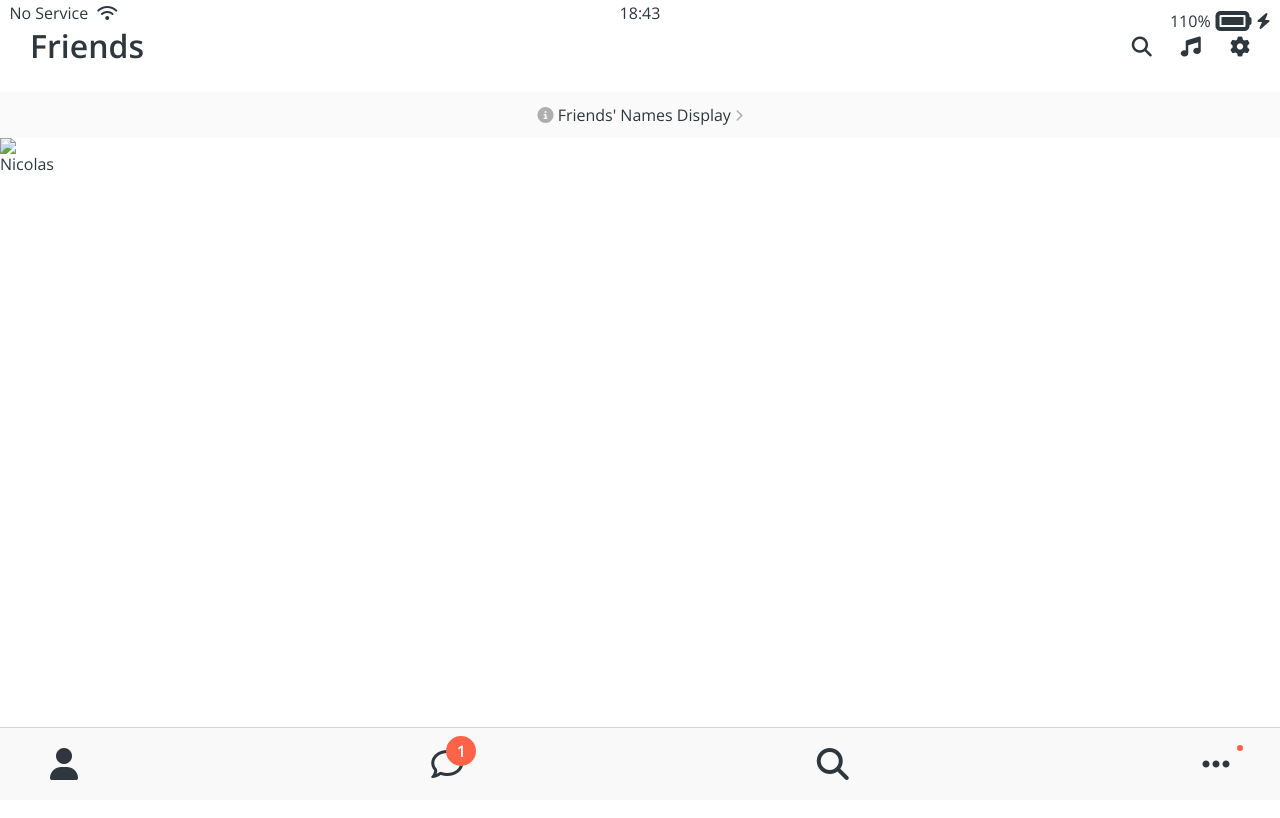
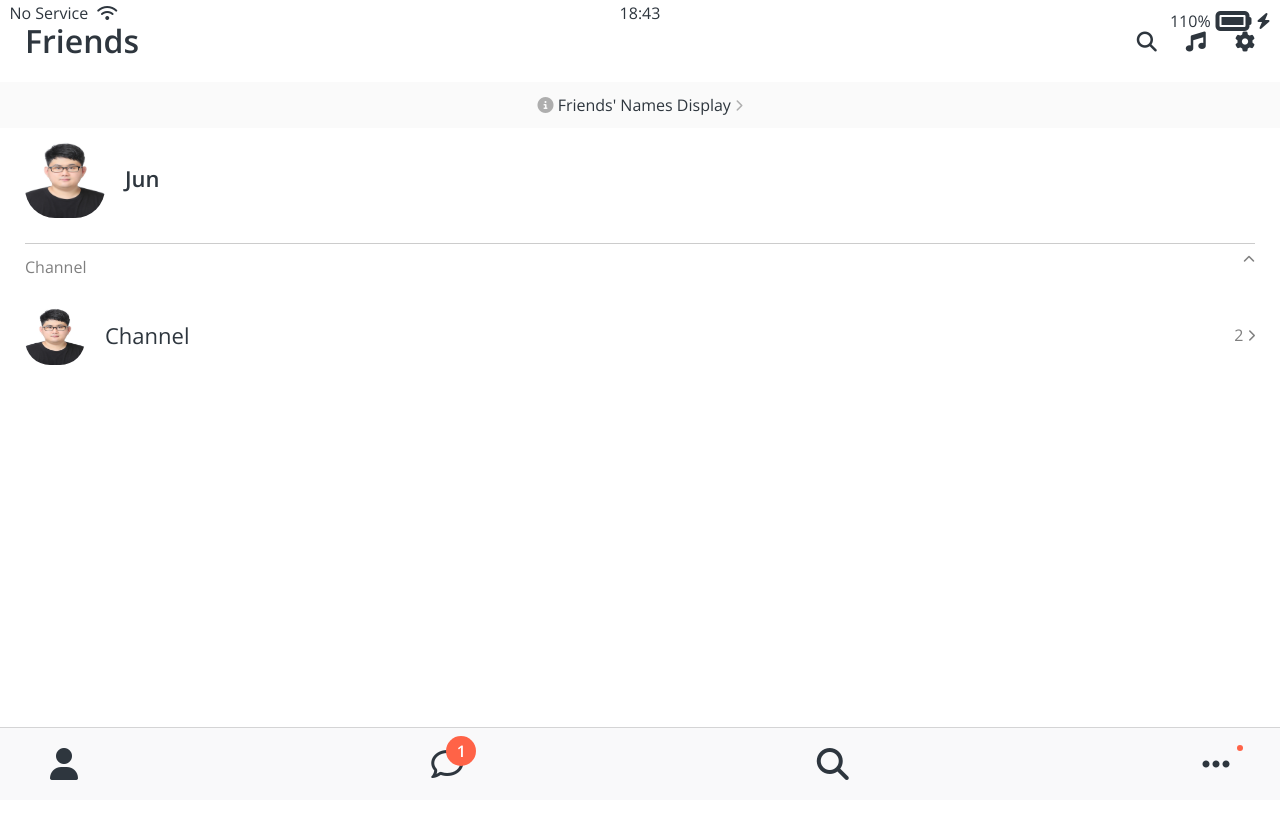
Before and after one commit to kcjzzz/kokoa-clone-2021, a plain HTML site: page friends.html in a window 1280 px wide. Shown: the top 818 px of the page. Drawn offline with nearby package versions, Linux system fonts and the light colour scheme.

Commit message:
kokoa-clone 210718-1

```diff
--- a/CSS/components/screen-header.css
+++ b/CSS/components/screen-header.css
@@ -2,7 +2,7 @@
   display: flex;
   justify-content: space-between;
   align-items: center;
-  padding: 30px;
+  padding: var(--horizontal-space);
 }
 
 .screen-header__title {
--- /dev/null
+++ b/CSS/components/user-component.css
@@ -0,0 +1,44 @@
+.user-component {
+    justify-content: space-between;
+}
+
+.user-component,
+.user-component__column:first-child {
+    display: flex;
+    align-items: center;
+}
+
+.user-component__avatar {
+    width: 70px;
+    height: 70px;
+    border-radius: 30px;
+    margin-right: 20px;
+}
+.user-component__title {
+    font-weight:600;
+    font-size: 22px;
+}
+.user-component__subtitle {
+    margin-top: 8px;
+    font-size: 17px;
+    color: rgba(0, 0, 0, 0.5)
+}
+
+.user-component__avatar--xl {
+    width: 80px;
+    height: 80px;
+}
+
+.user-component__avatar--sm {
+    width: 60px;
+    height: 60px;
+    border-radius: 25px;
+}
+
+.user-component__title--not-bold {
+    font-weight: 400;
+}
+
+.user-component__column:last-child {
+    color:rgba(0, 0, 0, 0.5);
+}
--- a/CSS/screens/friend.css
+++ b/CSS/screens/friend.css
@@ -4,8 +4,27 @@
     background-color: #fafafa;
     padding: 15px 0px;
     font-size: 16px;
+    margin-bottom: 10px;
 }
 
 #friends-display-link i {
     color: rgba(0, 0, 0, 0.3)
 }
+
+.friends-screen {
+    padding: 0px var(--horizontal-space);
+}
+
+
+.friends-screen__channel {
+    margin-top: 25px;
+    border-top:1px solid rgba(0, 0, 0, 0.2);
+    padding-top: 15px;
+}
+
+.friends-screen__channel-header {
+    margin-bottom: 30px;
+    display: flex;
+    justify-content: space-between;
+    color:rgba(0, 0, 0, 0.5);
+}
--- a/CSS/styles.css
+++ b/CSS/styles.css
@@ -7,6 +7,7 @@
 @import "components/status-bar.css";
 @import "components/nav-bar.css";
 @import "components/screen-header.css";
+@import "components/user-component.css";
 
 /*Screens*/
 @import "screens/login.css";
--- a/CSS/variables.css
+++ b/CSS/variables.css
@@ -1,3 +1,4 @@
 :root {
   --yellow: #fae100;
+  --horizontal-space: 25px;
 }
--- a/friends.html
+++ b/friends.html
@@ -47,15 +47,41 @@
         <i class="fas fa-chevron-right fa-xs"></i>
     </a>
 
-    <div class="user-component">
-        <div class="user-component__column">
-            <img src="#" class="user-component__avatar" />
-            <div class="user-component__text">
-                <h4 class="user-component__title">Nicolas</h4>
+    <main class="friends-screen">
+        <div class="user-component">
+            <div class="user-component__column">
+                <img src="chang-jun.jpg"
+                    class="user-component__avatar user-component__avatar--xl" />
+                <div class="user-component__text">
+                    <h4 class="user-component__title">Jun</h4>
+                    <!-- <h6 class="user-component__subtitle">this text whatever</h6> -->
+                </div>
+            </div>
+            <div class="user-component__column"></div>
+        </div>
+        <div class="friends-screen__channel">
+            <div class="friends-screen__channel-header">
+                <span>Channel</span>
+                <i class="fas fa-chevron-up fa-xs"></i>
+            </div>
+            <div class="user-component">
+                <div class="user-component__column">
+                    <img src="chang-jun.jpg"
+                        class="user-component__avatar user-component__avatar--sm" />
+                    <div class="user-component__text">
+                        <h4 class="user-component__title user-component__title--not-bold">Channel</h4>
+                    </div>
+                </div>
+                <div class="user-component__column">
+                    <span>2</span>
+                    <i class="fas fa-chevron-right fa-xs"></i>
+
+                </div>
             </div>
         </div>
-        <div class="user-component__column"></div>
-    </div>
+    </main>
+
+
 
     <nav class="nav">
         <ul class="nav__list">
```
Also changed, not shown: chang-jun.jpg (added), 강의 노트/6강 노트 (2).txt.
